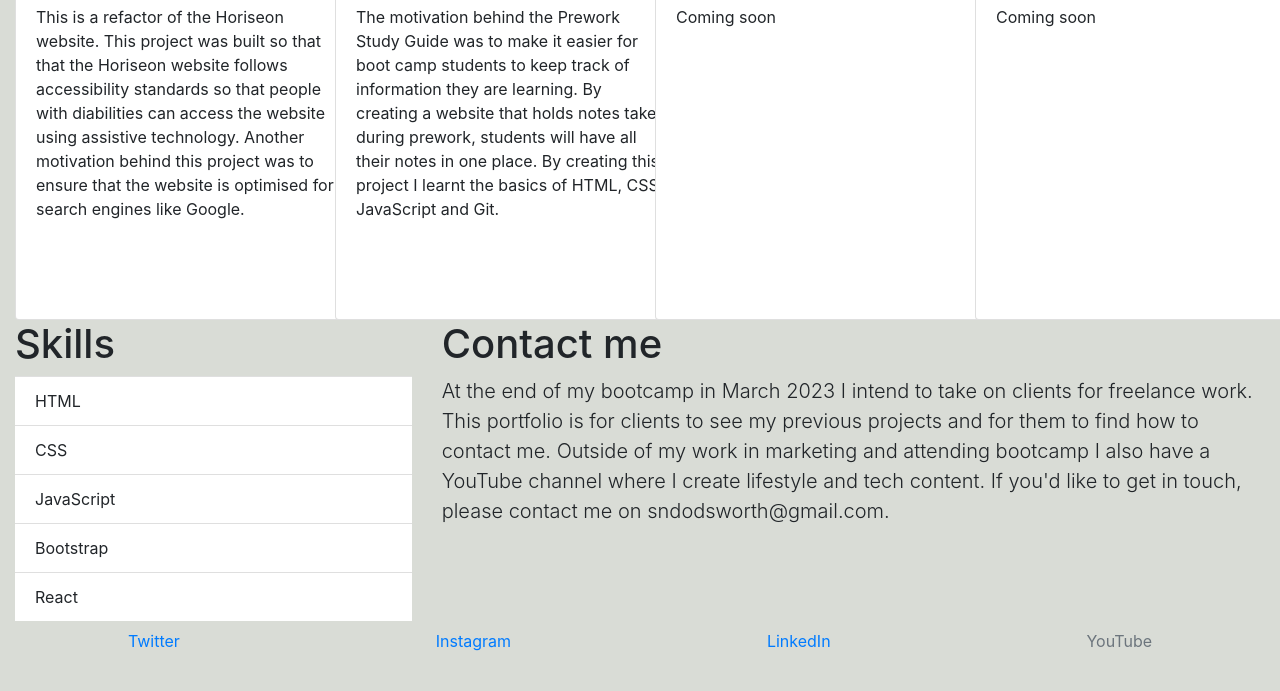
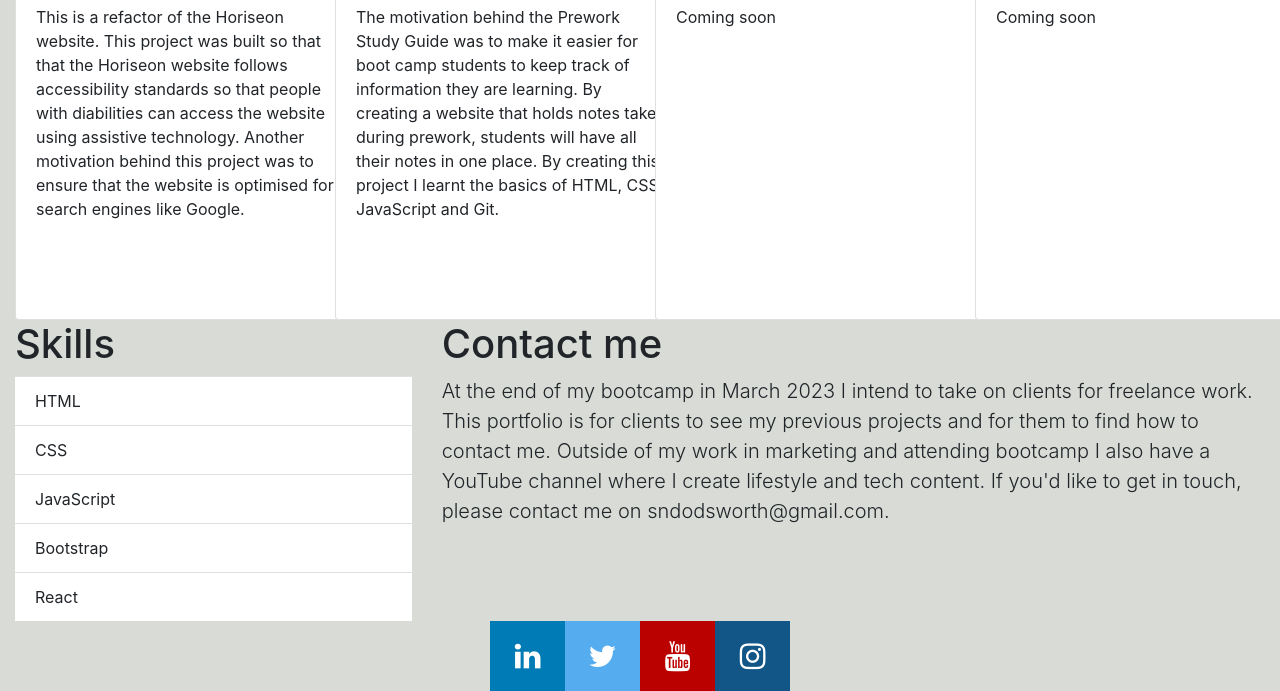
Before and after one commit to sophiedodsworth/bootstrap-portfolio, a plain HTML site: page index.html in a window 1280 px wide. Shown: the part 1186-1877 px from the top of the page. Before the commit the page ends 1847 px from the top, so only its background shows below. Drawn offline with nearby package versions, Linux system fonts and the light colour scheme.

Commit message:
added social media icons to footer

```diff
--- a/css/style.css
+++ b/css/style.css
@@ -1,3 +1,35 @@
 body {
     background-color: #d9dcd6;
 }
+
+.fa {
+    padding: 20px;
+    font-size: 30px;
+    width: 75px;
+    text-align: center;
+    text-decoration: none;
+  }
+
+  .fa:hover {
+    opacity: 0.7;
+  }
+
+  .fa-linkedin {
+    background: #007bb5;
+    color: white;
+  }
+
+  .fa-twitter {
+    background: #55ACEE;
+    color: white;
+  }
+
+  .fa-youtube {
+    background: #bb0000;
+    color: white;
+  }
+
+  .fa-instagram {
+    background: #125688;
+    color: white;
+  }
--- a/index.html
+++ b/index.html
@@ -8,6 +8,7 @@
     <title>Sophie Dodsworth Portfolio</title>
     <link rel="stylesheet" href="https://cdn.jsdelivr.net/npm/bootstrap@4.4.1/dist/css/bootstrap.min.css"
         integrity="sha384-Vkoo8x4CGsO3+Hhxv8T/Q5PaXtkKtu6ug5TOeNV6gBiFeWPGFN9MuhOf23Q9Ifjh" crossorigin="anonymous">
+    <link rel="stylesheet" href="https://cdnjs.cloudflare.com/ajax/libs/font-awesome/4.7.0/css/font-awesome.min.css">
     <link rel="stylesheet" type="text/css" href="css/style.css">
 </head>
 
@@ -118,7 +119,7 @@
 
         <section id="skills" class="container-fluid">
             <div class="row">
-                <div class="container col-sm-12 col-md-12 col-lg-4">
+                <div class="col-sm-12 col-md-12 col-lg-4">
                     <ul class="list-group list-group-flush">
                         <h1 class="display-5">Skills</h1>
                         <li class="list-group-item">HTML</li>
@@ -128,15 +129,17 @@
                         <li class="list-group-item">React</li>
                     </ul>
                 </div>
+
                 <!-- about me / contact section -->
-                <div class="container col-sm-12 col-md-12 col-lg-8">
+                <div class="col-sm-12 col-md-12 col-lg-8">
                     <h1 class="display-5">Contact me</h1>
-                    <p class="lead">At the end of my bootcamp in March 2023 I intend to take on clients for
+                    <p class="lead">
+                        At the end of my bootcamp in March 2023 I intend to take on
+                        clients for
                         freelance work. This portfolio is for clients to see my previous projects and for them to
                         find how to contact me. Outside of my work in marketing and attending bootcamp I also have a
                         YouTube channel where I create lifestyle and tech content. If you'd like to get in touch, please
                         contact me on sndodsworth@gmail.com.</p>
-                    </p>
                 </div>
             </div>
         </section>
@@ -144,20 +147,14 @@
 
     <!-- footer -->
     <footer>
-        <ul class="nav nav-pills nav-fill">
-            <li class="nav-item">
-                <a class="nav-link" href="#">Twitter</a>
-            </li>
-            <li class="nav-item">
-                <a class="nav-link" href="#">Instagram</a>
-            </li>
-            <li class="nav-item">
-                <a class="nav-link" href="#">LinkedIn</a>
-            </li>
-            <li class="nav-item">
-                <a class="nav-link disabled" href="#">YouTube</a>
-            </li>
-        </ul>
+        <div class="container h-100">
+            <div class="row h-100 justify-content-center align-items-center">
+                <a href="#"><i class="fa fa-linkedin"></i></a>
+                <a href="#"><i class="fa fa-twitter"></i></a>
+                <a href="#"><i class="fa fa-youtube"></i></a>
+                <a href="#"><i class="fa fa-instagram"></i></a>
+            </div>
+        </div>
     </footer>
 
     <!-- java at bottom of body  -->
```
